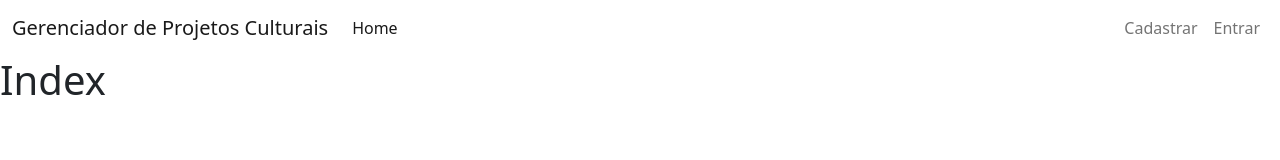
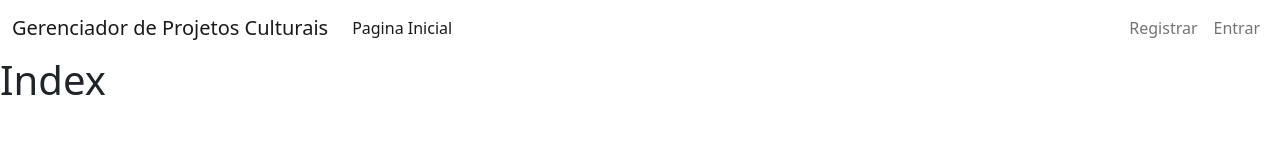
Before and after one commit to lusacramento/gestorcultural-old, a Nuxt app in the folder frontend/: page / in a window 1280 px wide. Shown: the top 160 px of the page. Built offline with nearby package versions, Linux system fonts and the light colour scheme.

Commit message:
front fix links register and login

```diff
--- a/frontend/components/layout/Navbar.vue
+++ b/frontend/components/layout/Navbar.vue
@@ -17,22 +17,18 @@
 				<ul class="navbar-nav me-auto mb-2 mb-lg-0">
 					<li class="nav-item">
 						<nuxt-link to="/" class="nav-link active" aria-current="page"
-							>Home</nuxt-link
+							>Pagina Inicial</nuxt-link
 						>
 					</li>
 				</ul>
 				<ul class="navbar-nav mb-2 mb-lg-0">
 					<li class="nav-item">
-						<a
-							class="nav-link"
-							data-bs-target="#modalEmail"
-							data-bs-toggle="modal"
-							href="#"
-							>Cadastrar</a
-						>
+						<nuxt-link to="/registrar" class="nav-link" aria-current="page">
+							Registrar
+						</nuxt-link>
 					</li>
 					<li class="nav-item">
-						<a class="nav-link" href="#">Entrar</a>
+						<a class="nav-link" href="/entrar">Entrar</a>
 					</li>
 				</ul>
 			</div>
```
